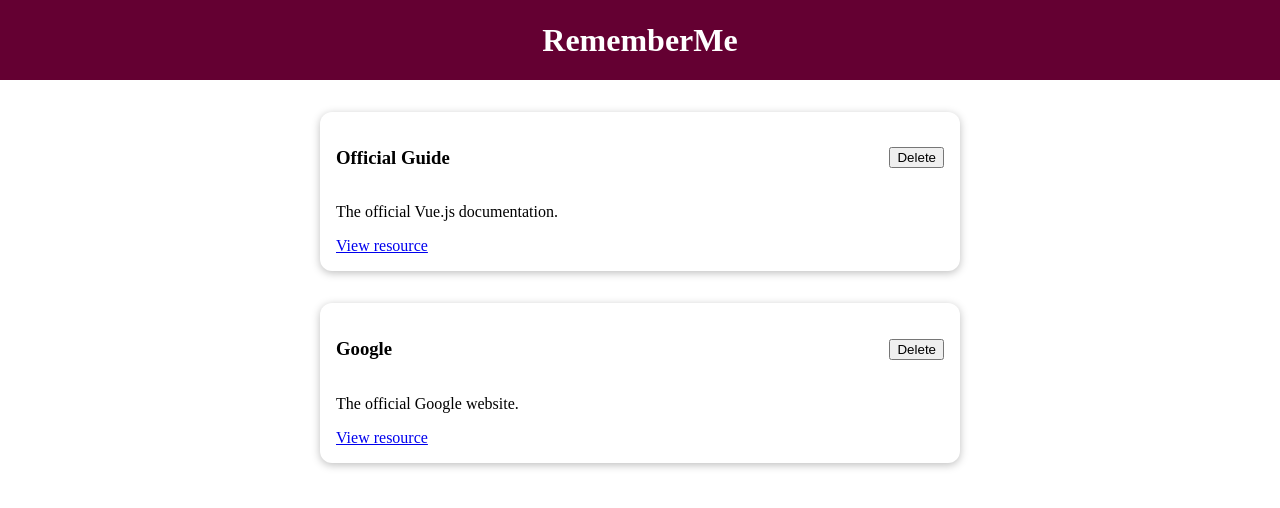
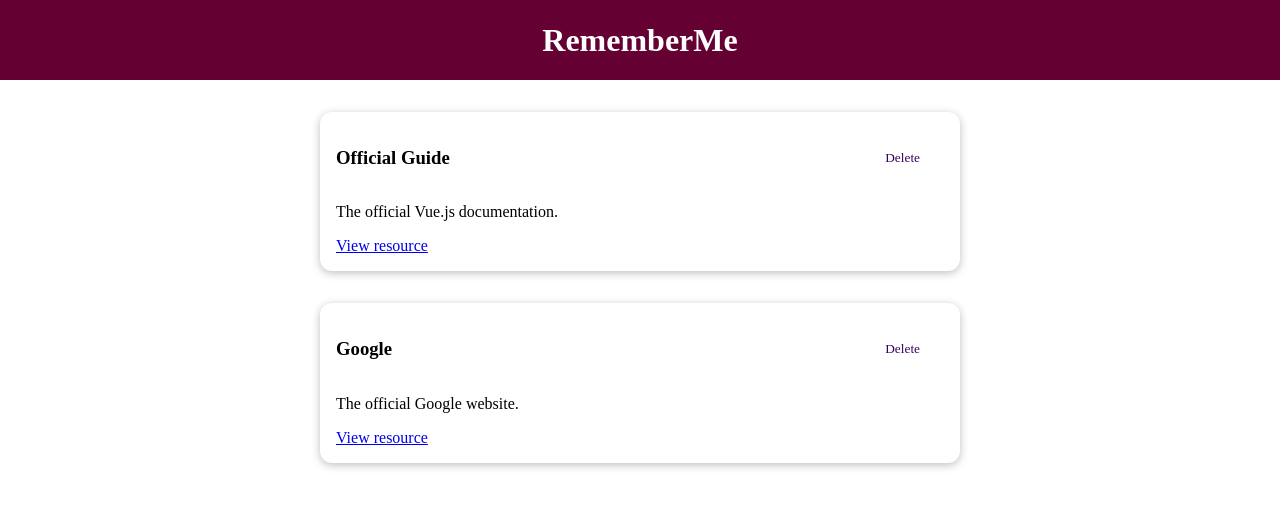
Before and after one commit to frogThanos/learning-resources-app-vue, a Vue app: page / in a window 1280 px wide. Shown: the top 508 px of the page. Built offline with nearby package versions, Linux system fonts and the light colour scheme.

Commit message:
add button to resource

```diff
--- a/src/components/LearningResource/LearningResourceItem.vue
+++ b/src/components/LearningResource/LearningResourceItem.vue
@@ -3,7 +3,7 @@
     <base-card>
       <header>
         <h3>{{ title }}</h3>
-        <button>Delete</button>
+        <base-button mode="flat">Delete</base-button>
       </header>
       <p>{{ description }}</p>
       <nav>
--- a/src/components/UI/BaseButton.vue
+++ b/src/components/UI/BaseButton.vue
@@ -6,7 +6,7 @@
 
 <script>
 export default {
-  props: ["type, mode"]
+  props: ["type", "mode"]
 };
 </script>
 
```
